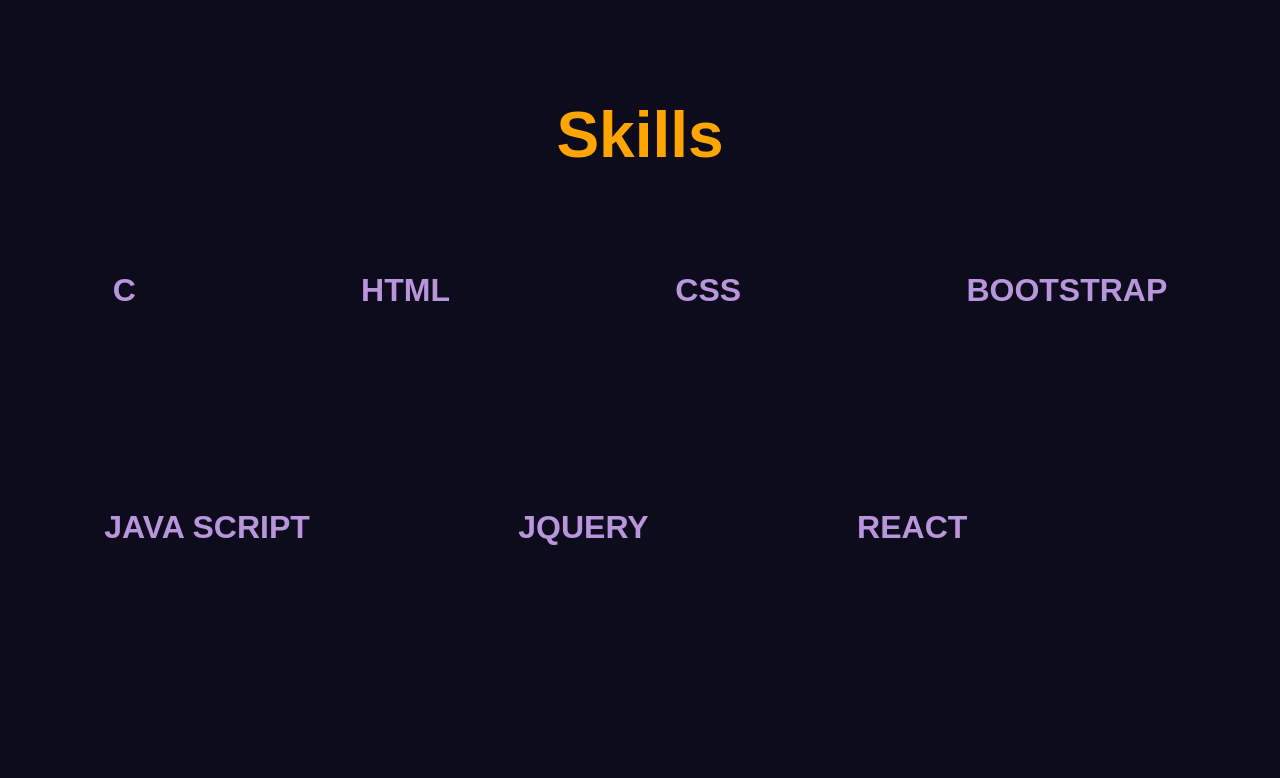
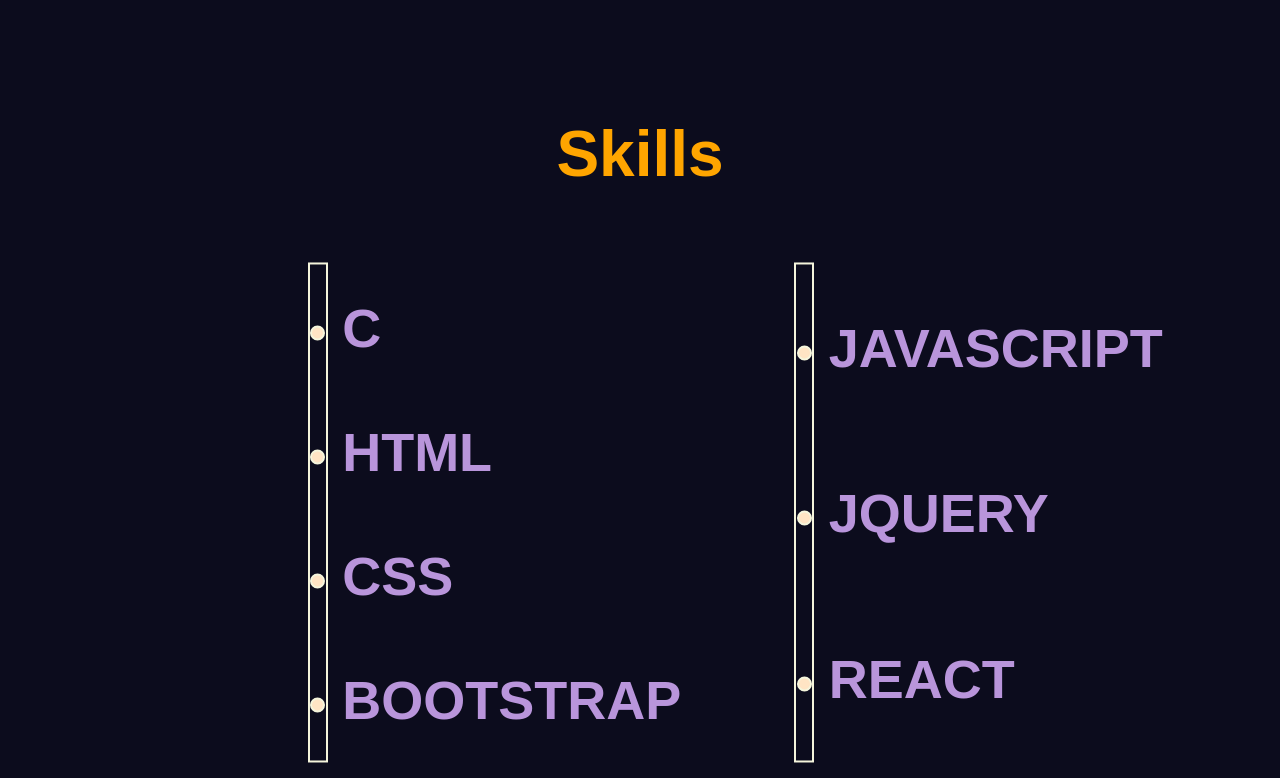
Before and after one commit to kushwahaPrashant24/Portfolio-, a React (Create React App) app: page / in a window 1280 px wide. Shown: the part 3202-3980 px from the top of the page. Built offline with nearby package versions, Linux system fonts and the light colour scheme.

Commit message:
completed the skill section

```diff
--- a/src/Skills/Skillsdata/SkillCart.jsx
+++ b/src/Skills/Skillsdata/SkillCart.jsx
@@ -3,10 +3,10 @@
 import Skillslist from "./skillslist";
 
 function Skillcart(props) {
-    return <div id="Skillcart">
+    return <li>
         <h2 id="skillcarthead">{props.name}</h2>
-        <div>{props.svg}</div>
-    </div>
+        </li>
+
 }
 
 export default Skillcart;
--- a/src/Skills/Skillsdata/Skillsdata.jsx
+++ b/src/Skills/Skillsdata/Skillsdata.jsx
@@ -1,21 +1,128 @@
 import React from "react";
-import './skillsdata.css';
-import Skillslist from "./skillslist";
-import Skillcart from "./SkillCart";
-
-function skillcard(card) {
-    return <div>
-           <Skillcart
-            key={card.id}
-            name={card.name}
-           />
-    </div>
-}
+import "./skillsdata.css";
+import { motion, useScroll, useTransform } from "framer-motion";
 
 function Skillsdata() {
-    return <div id="Skillsdata">
-         {Skillslist.map(skillcard)}
+
+
+  const variants = {
+    initial: {
+      y:80,
+      opacity: 0,
+    },
+    animate: {
+
+      y: 1,
+      opacity: 1,
+      transition: {
+        duration: 2,
+        staggerChildern: 1,
+      },
+    },
+  };
+
+  const variantsONE = {
+    initial: {
+      y:80,
+      opacity: 0,
+    },
+    animate: {
+      x: 1,
+      y: 1,
+      opacity: 1,
+      transition: {
+        duration: 1,
+        staggerChildern: 0.1,
+      },
+    },
+  };
+
+  return (
+    <div id="Skillsdata" >
+      <motion.div className="skillpath" variants={variantsONE}
+            initial="initial"
+            whileInView="animate">
+        <motion.div className="skillcircle"
+        variants={variants}
+            initial="initial"
+            whileInView="animate"
+        >
+          <h2
+          >
+            C
+          </h2>
+      </motion.div>
+      <motion.div className="skillcircle"
+        variants={variants}
+            initial="initial"
+            whileInView="animate"
+        >
+          <h2
+          >
+            HTML
+          </h2>
+      </motion.div>
+      <motion.div className="skillcircle"
+        variants={variants}
+            initial="initial"
+            whileInView="animate"
+        >
+          <h2
+          >
+            CSS
+          </h2>
+      </motion.div>
+      <motion.div className="skillcircle"
+        variants={variants}
+            initial="initial"
+            whileInView="animate"
+        >
+          <h2
+          >
+            BOOTSTRAP
+          </h2>
+      </motion.div>
+     </motion.div>
+
+     <motion.div className="skillpath"
+     variants={variantsONE}
+            initial="initial"
+            whileInView="animate"
+     >
+        <motion.div className="skillcircle"
+        variants={variants}
+            initial="initial"
+            whileInView="animate"
+        >
+          <h2
+          >
+            JAVASCRIPT
+          </h2>
+      </motion.div>
+      <motion.div className="skillcircle"
+        variants={variants}
+            initial="initial"
+            whileInView="animate"
+        >
+          <h2
+          >
+            JQUERY
+          </h2>
+      </motion.div>
+      <motion.div className="skillcircle"
+        variants={variants}
+            initial="initial"
+            whileInView="animate"
+        >
+          <h2
+          >
+            REACT
+          </h2>
+      </motion.div>
+
+     </motion.div>
     </div>
+  );
 }
 
 export default Skillsdata;
--- a/src/Skills/Skillsdata/skillsdata.css
+++ b/src/Skills/Skillsdata/skillsdata.css
@@ -1,20 +1,40 @@
+#stylecarddata{
+    margin-left: -10rem;
+}
+
+
 #Skillsdata{
     display: flex;
+    justify-content: space-evenly;
+
+    padding-top: 70px;
+
+}
+
+
+.skillpath{
+    height: calc(100vh - 300px);
+    width: 20px;
+    border: 2px solid beige;
+    display: flex;
+    flex-direction: column;
     align-items: center;
     justify-content: space-around;
-    flex-wrap: wrap;
-    padding-top: 100px;
-    padding-left: 100px;
-    padding-right: 100px;
-    gap: 200px;
 }
 
-#Skillcart{
-    display: flex;
-    align-items: center;
+.skillcircle{
+    border: 2px solid beige;
+    width: 15px;
+    height: 15px;
+    border-radius: 50%;
+    margin-top: 10px;
+    background-color: bisque;
+
+
 }
 
-#skillcarthead{
-    font-size: 2rem;
+.skillcircle h2{
+    padding-left: 30px;
+    margin-top: -30px;
     color: rgb(185, 149, 219);
 }
--- a/src/Skills/Skillsdata/skillslist.jsx
+++ b/src/Skills/Skillsdata/skillslist.jsx
@@ -1,63 +1,65 @@
+import HTML from "../../phone-calling-svgrepo-com (1).svg"
+
 const props = [
 
     {
        "id": 1,
        name: "C",
-       svg:"",
+       img: '',
     },
 
     {
         "id": 2,
         name: "HTML",
-        svg:"",
+        img:"",
      },
      {
         "id": 3,
         name: "CSS",
-        svg:"",
+        img:"",
      },
 
      {
         "id": 4,
         name: "BOOTSTRAP",
-        svg:"",
+        img:"",
      },
      {
         "id": 5,
         name: "JAVA SCRIPT",
-        svg:"",
+        img:"",
      },
 
      {
         "id": 6,
         name: "JQUERY",
-        svg:"",
+        img:"",
      },
 
 
      {
         "id": 7,
         name: "REACT",
-        svg:"",
+        img:"",
      },
 
      {
         "id": 8,
         name: "",
-        svg:"",
+        img:"",
      },
 
     /* {
         "id": 9,
         name: "",
-        svg:"",
+        img:"",
      },
 
 
      {
         "id": 1,
         name: "",
-        svg:"",
+        img:"",
      },*/
 
 
--- a/src/Skills/skills.js
+++ b/src/Skills/skills.js
@@ -1,12 +1,24 @@
 import React from "react";
 import './skills.css';
 import Skillsdata from "./Skillsdata/Skillsdata";
+import { useRef } from "react";
+import { motion, useScroll, useTransform } from "framer-motion";
 
 
 function Skills() {
-    return  <div id="Skills">
-           <h1 id="Skillshead">Skills</h1>
-           <div><Skillsdata /></div>
+
+    const ref = useRef();
+
+    const { scrollYProgress } = useScroll({
+      target: ref,
+      offset: ["end end", "start start"],
+    });
+
+    const y = useTransform(scrollYProgress, [0, 1], [-50, 50]);
+
+    return  <div id="Skills" ref={ref}>
+           <motion.h1 id="Skillshead" style={{y}}>Skills</motion.h1>
+           <motion.div id="stylecarddata" style={{y}}><Skillsdata /></motion.div>
     </div>
 }
 
```
Also changed, not shown: src/phone-calling-svgrepo-com (1).svg.
